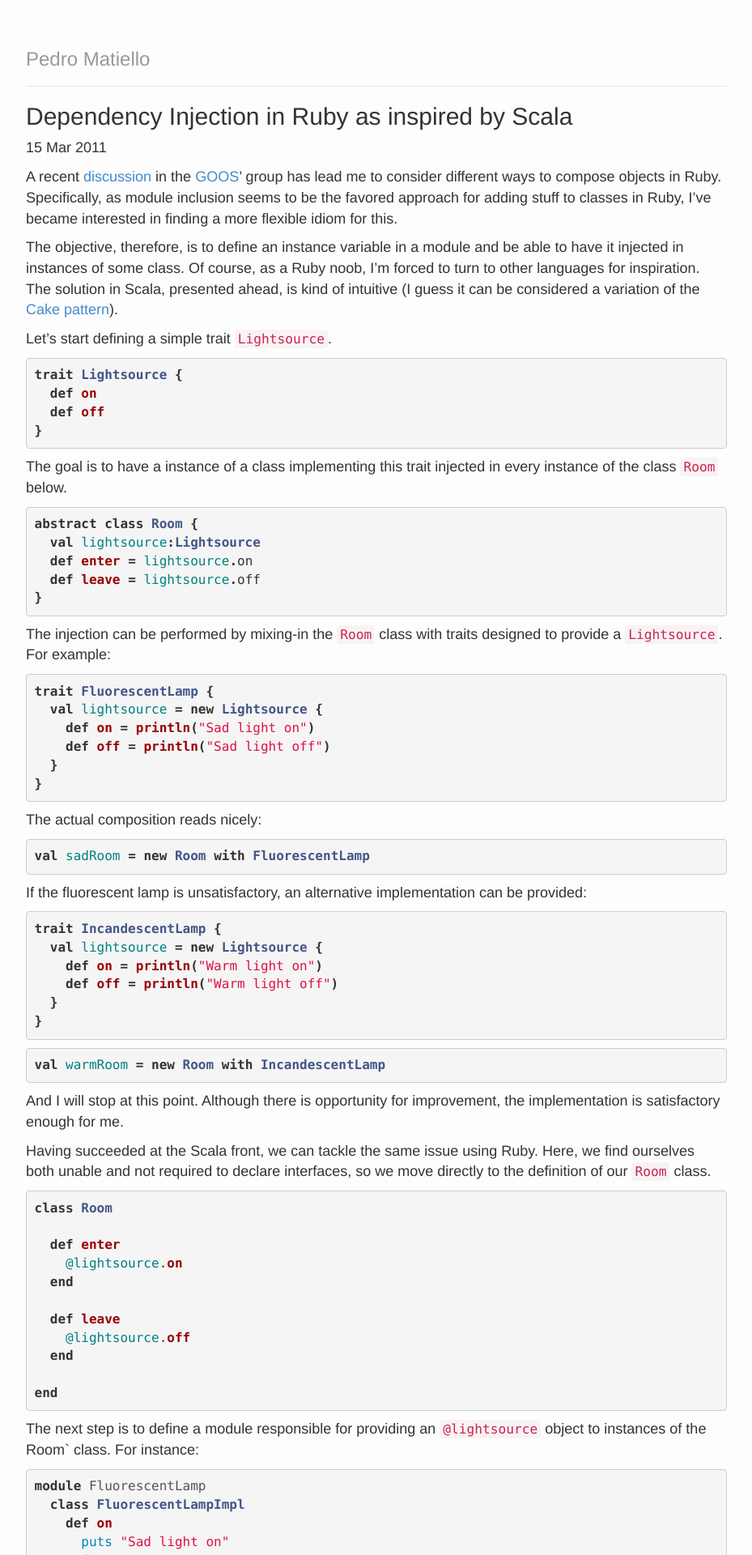
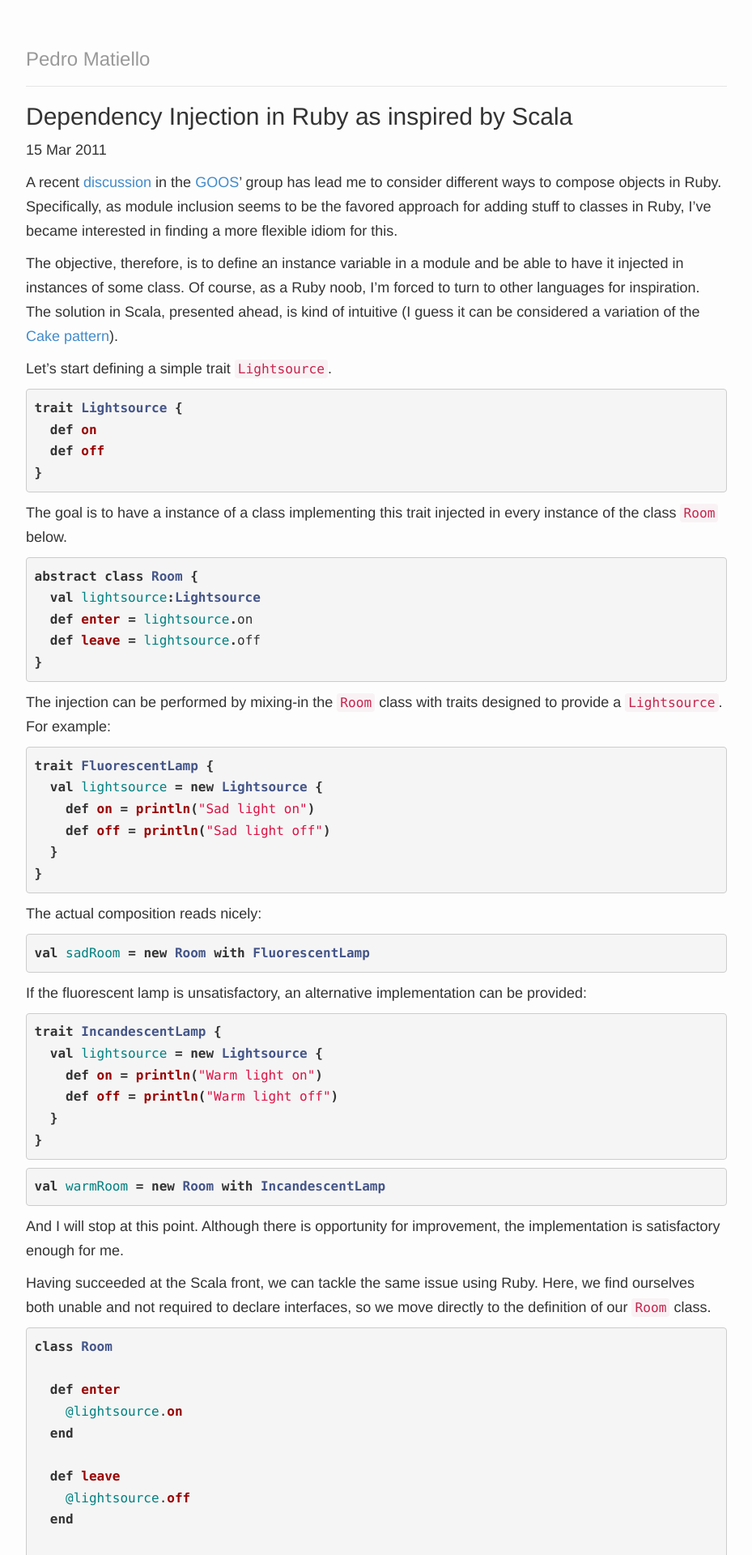
Before and after one commit to pmatiello/pmatiello.github.io, a Jekyll site: the page built from _posts/2011-03-15-dependency-injection-in-ruby-as-inspired-by-scala.markdown, in a window 1280 px wide. Shown: the top 1920 px of the page at 81% size, without its empty margins (175-1104 px from the left). Built offline with Jekyll 4.4.1, drawn with Linux system fonts in a browser that asks for light colours; Markdown is read by kramdown in place of the engine named in the settings.

Commit message:
Increase line height.

```diff
--- a/css/custom.css
+++ b/css/custom.css
@@ -7,6 +7,10 @@ body {
 
 pre {
 	font-size: 16px;
+}
+
+p, code, pre {
+	line-height: 1.6666666667;
 }
 
 .profile-summary {
@@ -55,7 +59,6 @@ a.text-muted:hover {
 	margin-bottom: 20px;
 }
 
-code,
-pre {
+code, pre {
   font-family: Menlo, Monaco, Consolas, "Courier New", monospace;
 }
```
